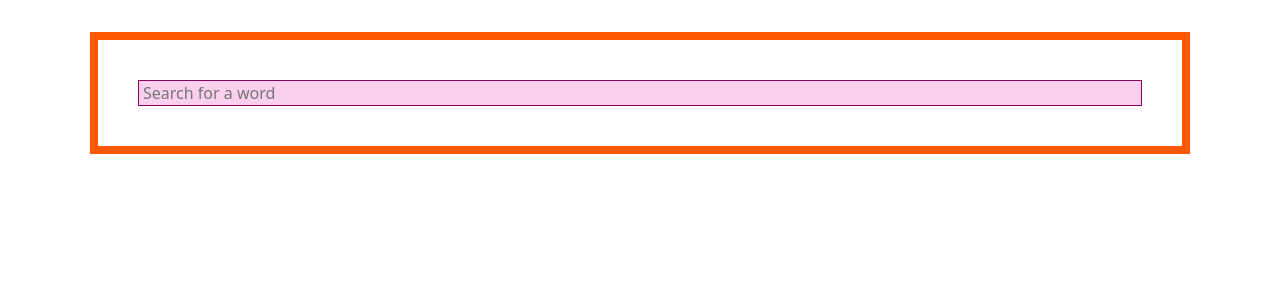
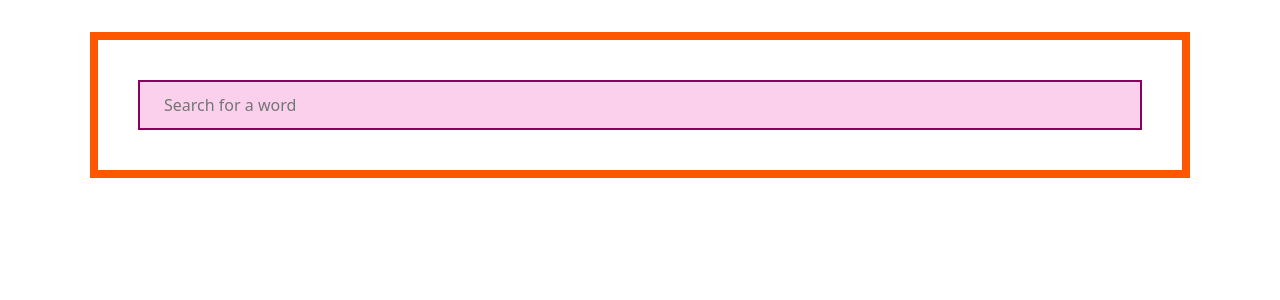
Before and after one commit to Joycey83/Dictionaryopedia, a React (Create React App) app: page / in a window 1280 px wide. Shown: the top 300 px of the page. Built offline with nearby package versions, Linux system fonts and the light colour scheme; a web font is replaced by a local one.

Commit message:
changed the border size and added more padding to the input

```diff
--- a/src/components/Dictionaryopedia.module.css
+++ b/src/components/Dictionaryopedia.module.css
@@ -5,9 +5,9 @@
 input {
   display: block;
   width: 100%;
-  border: 1px solid orange;
+  border: 2px solid orange;
   line-height: 1.5rem;
-  padding: 0 0.25rem;
+  padding: 0.7rem 1.5rem;
 }
 
 input:focus {
```
